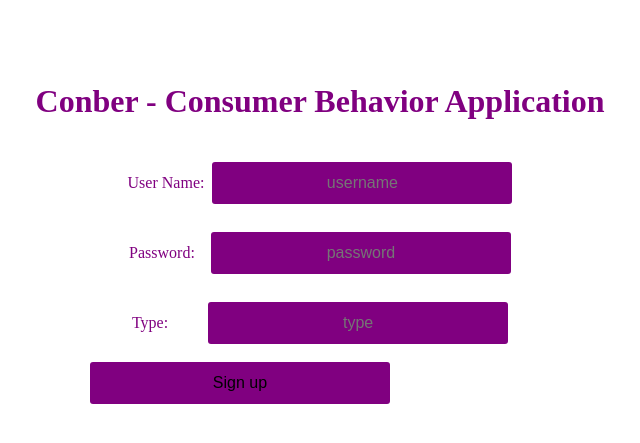
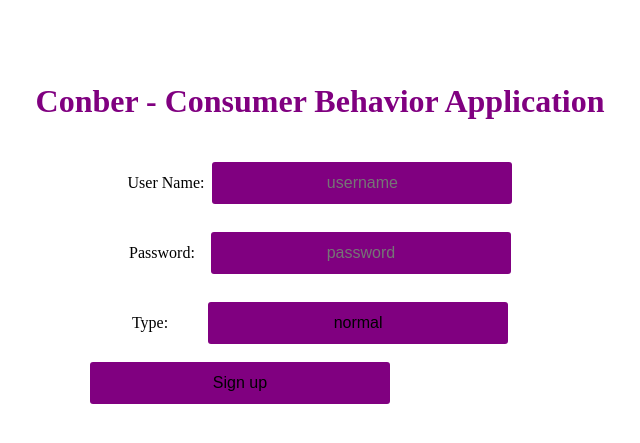
Before and after one commit to AdyRehman/CONBER, a Flask app: page /signup in a window 1280 px wide. Shown: the top 443 px of the page, without its empty margins (320-960 px from the left). Run offline with Flask 2, Linux system fonts and the light colour scheme.

Commit message:
Update signup.html

```diff
--- a/templates/signup.html
+++ b/templates/signup.html
@@ -1,10 +1,10 @@
 <link rel="stylesheet" href="static/style.css" type="text/css"><br><br><br>
-<div style="text-align:center"><h1><font color= "#800080">Conber - Consumer Behavior Application</h1></div>
-<form action="/login" method="POST">
+<div style="text-align:center"><h1><font color= "#800080">Conber - Consumer Behavior Application</font></h1></div>
+
+<form action="/signupf" method="POST">
 <div class="login">
     <div class="login-screen">
-<div class="app-title">
-</div>
+        <div class="app-title"></div>
             <div class="login-form">
                 <div class="control-group">
 				    User Name:&nbsp
@@ -20,12 +20,11 @@
 				    &nbsp
 				    &nbsp
 				    &nbsp
-				<input type="text" class="login-field" style="background-color: #800080;" value="" placeholder="type" name="password">
-<label class="login-field-icon fui-lock" for="login-pass"></label></div><br>
+				    <input type="text" class="login-field" style="background-color: #800080;" value="normal" placeholder="type" name="type">
+                    <label class="login-field-icon fui-lock" for="login-pass"></label>
+            </div><br>
 
-<input type="submit" align="center" value="Sign up" style="background-color: #800080;"" color="navy" ></class="btn btn-primary btn-large btn-block" onclick=" window.open('/login','_blank')>
-</font>
-</div>
+        <input type="submit" align="center" value="Sign up" style="background-color: #800080;" color="navy" ></class="btn btn-primary btn-large btn-block" onclick=" window.open('/login','_blank')></font>
     </div>
 </div>
 </form>
```
Lines whose indentation alone changed are shown as unchanged.
